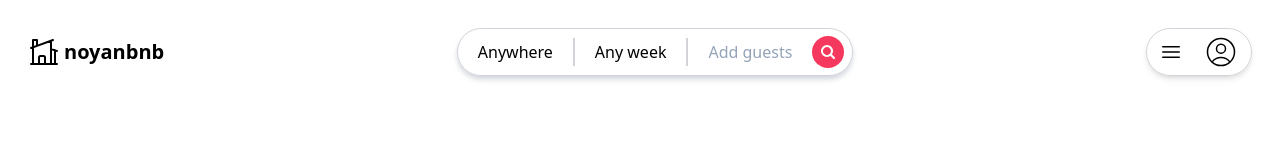
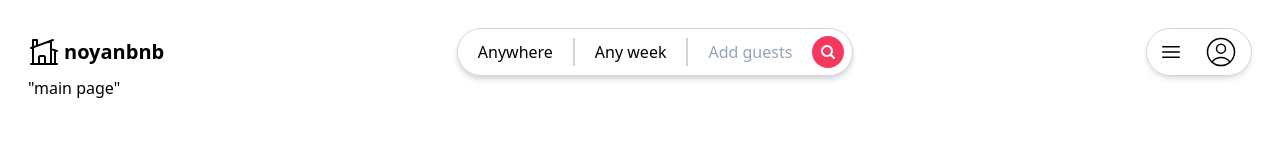
Before and after one commit to noyandogane/noyanbnb-booking-app, a React (Vite) app in the folder client/: page / in a window 1280 px wide. Shown: the top 166 px of the page. Built offline with nearby package versions, Linux system fonts and the light colour scheme.

Commit message:
fix small vercel bug

```diff
--- a/client/src/App.jsx
+++ b/client/src/App.jsx
@@ -9,7 +9,7 @@ function App() {
   return (
     <Routes>
       <Route path="/" element={<Layout />}>
-        <Route path="/*" element={<IndexPage />}/>
+        <Route index element={<IndexPage />}/>
         <Route path="/login" element={<LoginPage />}/>
         <Route path="/register" element={<RegisterPage />}/>
       </Route>
```
